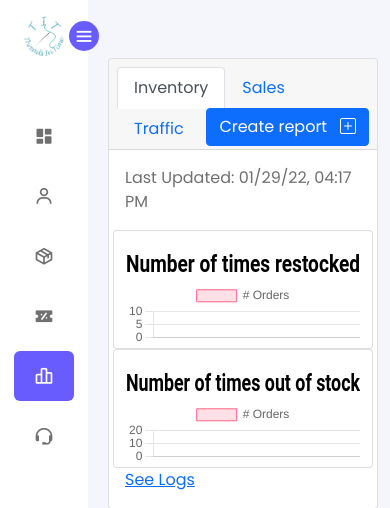
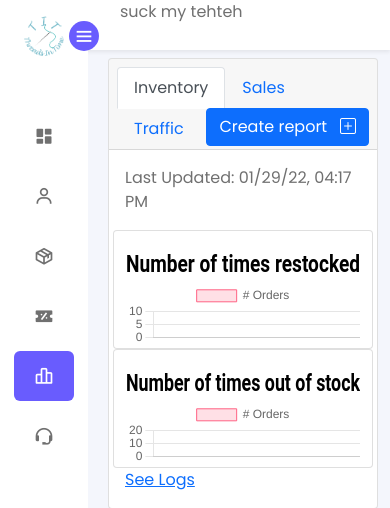
Before and after one commit to Revanth15/App-Dev-Project, a Flask app: page /admin/reports/ in a window 390 px wide. Shown: the top 508 px of the page. Run offline with Flask 2, Linux system fonts and the light colour scheme; some libraries are stand-ins or nearby versions.

Commit message:
Make Breadcrumb Responsive
remove inital Breadcrumb styles
edited Breadcrumb div tag order
edited Breadcrumb classes

```diff
--- a/tit/static/styles/admin.css
+++ b/tit/static/styles/admin.css
@@ -266,6 +266,16 @@ body.dark .switch::before{
     left: 20px;
 }
 
+.home.shadow-sm{
+    position: absolute;
+    top: 0px;
+    padding-left: 30px;
+    left: 250px;
+    height: 50px;
+    width: calc(100% - 250px);
+    background-color: var(--sidebar-color);
+    transition: var(--tran-05);
+}
 .home{
     position: absolute;
     top: 50px;
@@ -312,9 +322,14 @@ body.dark .switch::before{
     background-color: var(--sidebar-color)
 }
 
-.sidebars.close ~ .home{
+.sidebars.close ~ .mt-2.home{
     left: 78px;
     height: 100vh;
+    width: calc(100% - 78px);
+}
+.sidebars.close ~ .home.shadow-sm{
+    left: 78px;
+    height: 50px;
     width: calc(100% - 78px);
 }
 
@@ -375,10 +390,3 @@ body.dark .home .text{
 .sidebars li a.active .text{
     color: var(--sidebar-color);
 }
-
-
-div.shadow-sm {
-    padding-left: 88px;
-    height: 50px;
-    background-color: var(--sidebar-color);
-}
--- a/tit/templates/baseAdmin.html
+++ b/tit/templates/baseAdmin.html
@@ -2,5 +2,8 @@
 {% block header %} {{ super() }}
     <link rel="stylesheet" href="/static/styles/admin.css">
 {% endblock %}
-{% block navbar %} {% include 'includes/_adminnavbar.html' %} {% endblock %}
+{% block navbar %}
+{% include 'includes/_adminnavbar.html' %}
+{% include 'includes/_breadcrumb.html' %}
+{% endblock %}
 <!-- {% block scripts %} <script src="/static/scripts/admin_nav.js"></script> {% endblock %} -->
--- a/tit/templates/includes/_breadcrumb.html
+++ b/tit/templates/includes/_breadcrumb.html
@@ -1,9 +1,10 @@
-<div class="shadow-sm" height='20'>
+<div class="container-fluid home shadow-sm">
     <div class="container-fluid">
       <nav class="nav navbar-light admin-padding">
         {% if back is defined %}
         <a class="fs-1" href="{{url_for('admin.reporting.'+back[0], tab = back[1])}}"><i class="bi bi-arrow-left-circle"></i></a>
         {% endif %}
+        suck my tehteh
       </nav>
     </div>
 </div>
```
